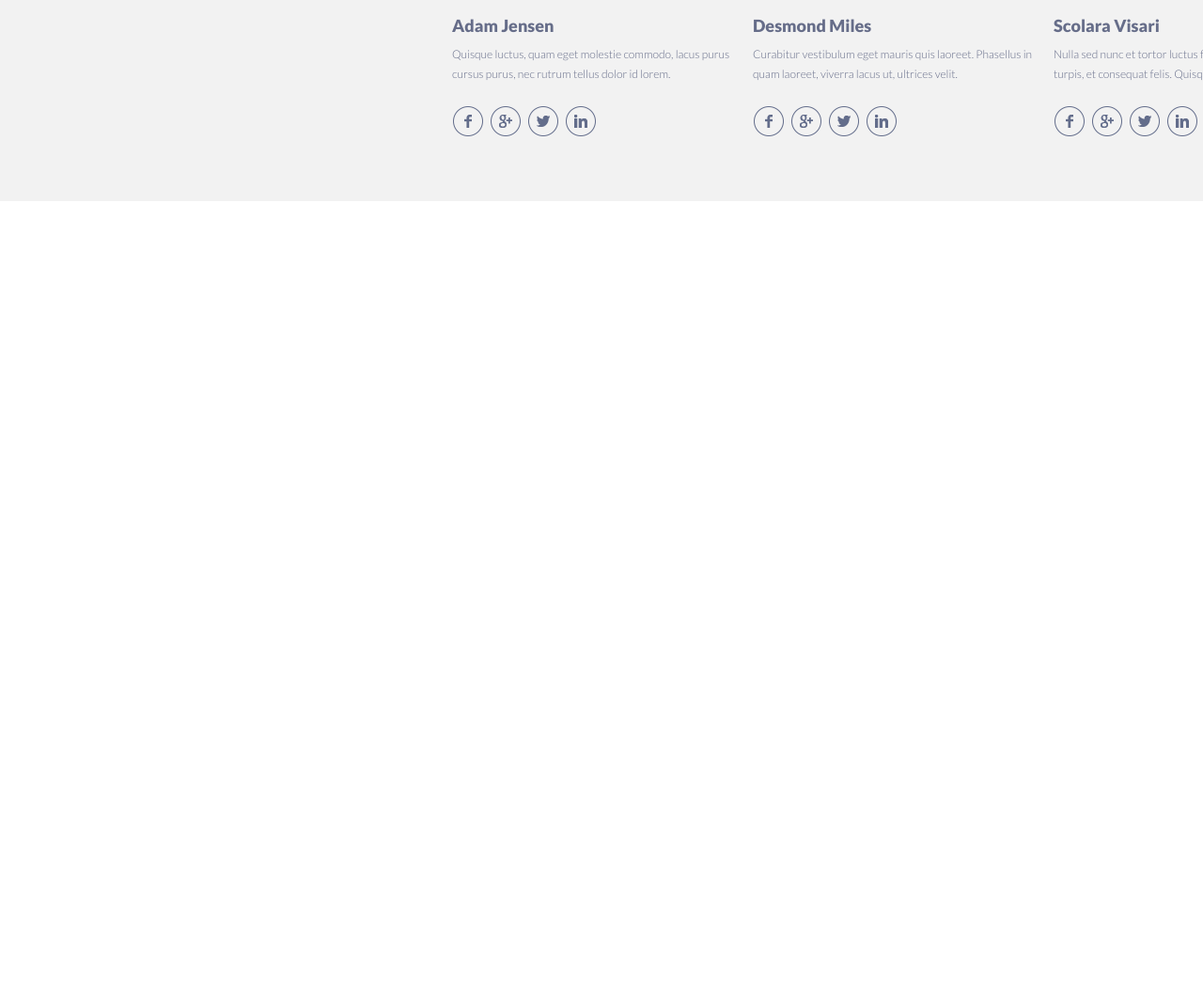
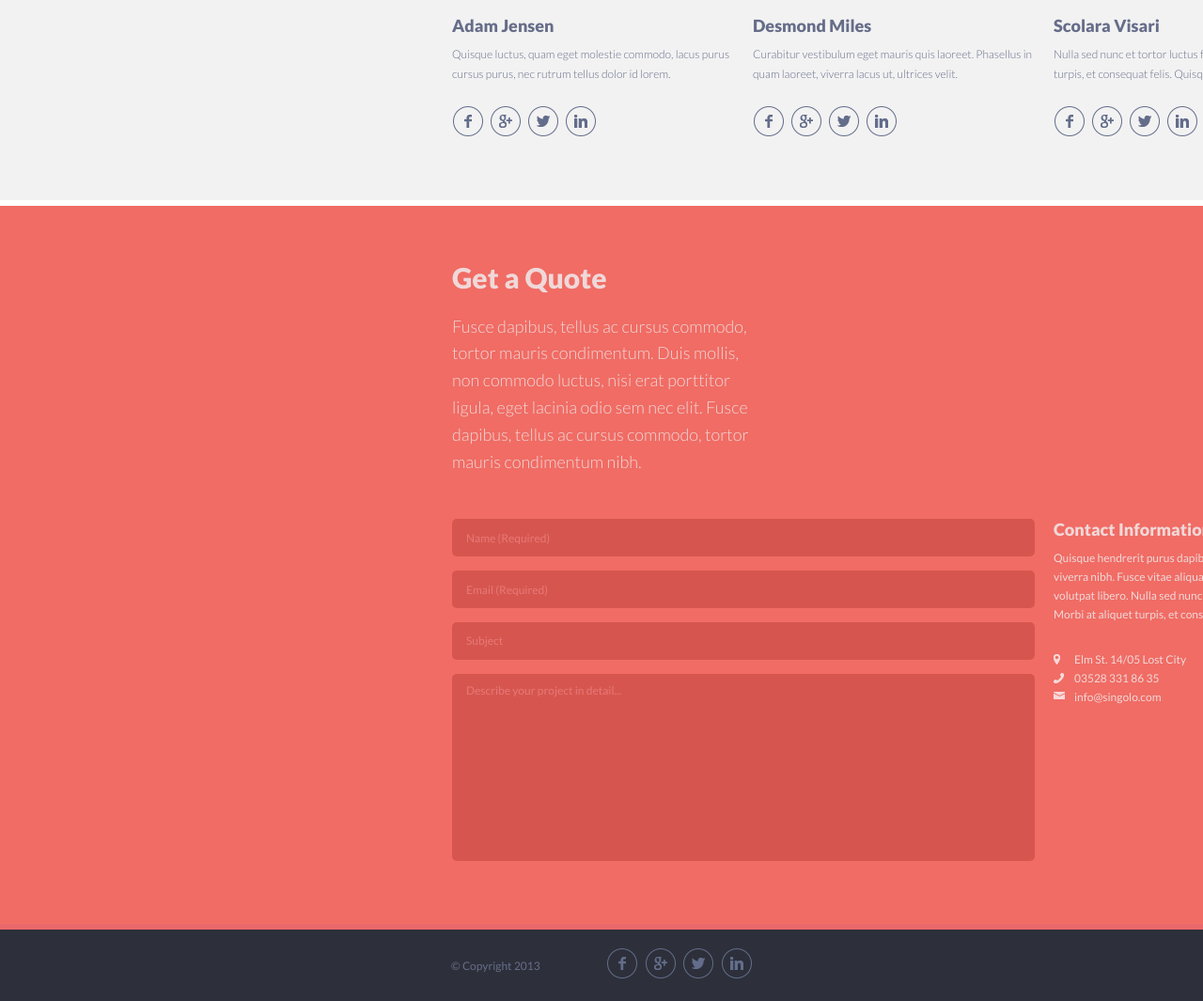
Before and after one commit to ThatcheRRR/singolo, a plain HTML site: page index.html in a window 1280 px wide. Shown: the part 3219-4284 px from the top of the page at 94% size. Before the commit the page ends 3439 px from the top, so only its background shows below. Drawn offline with Linux system fonts and the light colour scheme.

Commit message:
feat: add task solution

```diff
--- a/index.html
+++ b/index.html
@@ -213,5 +213,51 @@
                 </div>
             </div>
         </section>
+        <section id = "contact" class = "contact">
+            <div class = "contact__header">
+                Get a Quote
+            </div>
+            <div class = "contact__descr">
+                Fusce dapibus, tellus ac cursus commodo, tortor mauris condimentum. Duis mollis, non commodo luctus, nisi erat porttitor ligula, eget lacinia odio sem nec elit. Fusce dapibus, tellus ac cursus commodo, tortor mauris condimentum nibh.
+            </div>
+            <div class = "contact__bio info">
+                <form class = "info__form">
+                    <input type = "text" placeholder = "Name (Required)">
+                    <input type = "text" placeholder = "Email (Required)">
+                    <input type = "text" placeholder = "Subject">
+                    <textarea placeholder = "Describe your project in detail..."></textarea>
+                </form>
+                <div class = "info__location location">
+                    <div class = "location__header">
+                        Contact Information
+                    </div>
+                    <div class = "location__descr">
+                        Quisque hendrerit purus dapibus, ornare nibh vitae, viverra nibh. Fusce vitae aliquam tellus. Proin sit amet volutpat libero. Nulla sed nunc et tortor luctus faucibus. Morbi at aliquet turpis, et consequat felis.
+                    </div>
+                    <div class = "location__contacts">
+                        <div class = "location__contacts_city">
+                            Elm St. 14/05 Lost City
+                        </div>
+                        <div class = "location__contacts_number">
+                            03528 331 86 35
+                        </div>
+                        <div class = "location__contacts_mail">
+                            info@singolo.com
+                        </div>
+                    </div>
+                </div>
+            </div>
+        </section>
+        <footer class = "footer">
+            <div class = "footer__copyright">
+                © Copyright 2013
+            </div>
+            <div class = "footer__links">
+                <a href = #><img src = "assets/facebook.png"></a>
+                <a href = #><img src = "assets/google.png"></a>
+                <a href = #><img src = "assets/twitter.png"></a>
+                <a href = #><img src = "assets/linkedin.png"></a>
+            </div>
+        </footer>
     </body>
 </html>
--- a/style.css
+++ b/style.css
@@ -135,6 +135,7 @@ header > ul li:not(:last-child) {
 }
 
 .arrow:hover {
+    filter: grayscale(0.5);
     cursor: pointer;
 }
 
@@ -286,7 +287,7 @@ header > ul li:not(:last-child) {
     position: relative;
     padding: 0 481px;
     padding-top: 60px;
-    padding-bottom: 71px;
+    padding-bottom: 70px;
     color: #666d89;
     background-color: #f2f2f2;
 }
@@ -347,3 +348,155 @@ header > ul li:not(:last-child) {
     display: flex;
     justify-content: space-between;
 }
+
+.team__member_links img:hover {
+    filter: contrast(5);
+}
+
+.contact {
+    position: relative;
+    padding: 0 481px;
+    padding-top: 58px;
+    padding-bottom: 73px;
+    color: #f0d8d9;
+    background-color: #f06c64;
+}
+
+.contact::after {
+    content: "";
+    z-index: 2;
+    position: absolute;
+    bottom: 0;
+    left: 0;
+    display: block;
+    width: 100%;
+    height: 6px;
+    background-color: #ea676b;
+}
+
+.contact__header {
+    font-family: "Lato-Black";
+    font-size: 30px;
+}
+
+.contact__descr {
+    margin-top: 20px;
+    line-height: 1.8rem;
+    font-family: "Lato-Light";
+    font-size: 18px;
+}
+
+.info {
+    display: grid;
+    grid-template-columns: 605px 300px;
+    grid-gap: 35px;
+    margin-top: 47px;
+}
+
+.info__form {
+    display: grid;
+    height: 364px;
+    grid-template-rows: 1fr 1fr 1fr 5fr;
+    grid-gap: 15px;
+}
+
+input[type="text"],
+textarea {
+    resize: none;
+    font-family: "Lato-Regular";
+    width: 100%;
+    font-size: 12px;
+    padding-left: 15px;
+    color: #e87878;
+    background-color: #d6564f;
+    outline: none;
+    border: none;
+    border-radius: 5px;
+}
+
+textarea {
+    padding-top: 10px;
+}
+
+.location__header {
+    font-family: "Lato-Black";
+    font-size: 18px;
+}
+
+.location__descr {
+    margin-top: 10px;
+    line-height: 1.25rem;
+}
+
+.location__descr,
+.location__contacts {
+    font-family: "Lato-Regular";
+    font-size: 12px;
+}
+
+.location__contacts {
+    margin-top: 30px;
+}
+
+.location__contacts_mail,
+.location__contacts_city,
+.location__contacts_number {
+    display: flex;
+    align-items: center;
+    margin-bottom: 5px;
+}
+
+.location__contacts_city::before,
+.location__contacts_number::before,
+.location__contacts_mail::before {
+    content: "";
+    display: block;
+    width: 12px;
+    height: 12px;
+    margin-right: 10px;
+    text-align: center;
+}
+
+.location__contacts_city::before {
+    background: no-repeat url("assets/location.png");
+}
+
+.location__contacts_number::before {
+    background: no-repeat url("assets/number.png");
+}
+
+.location__contacts_mail::before {
+    background: no-repeat url("assets/mail.png");
+}
+
+input[type="text"]::placeholder,
+textarea::placeholder {
+    display: flex;
+    align-items: flex-start;
+    color: #e87878;
+}
+
+footer {
+    height: 76px;
+    display: flex;
+    align-items: center;
+    padding: 0 480px;
+    justify-content: space-between;
+    background-color: #2d303a;
+}
+
+.footer__copyright {
+    font-family: "Lato-Regular";
+    font-size: 12px;
+    color: #666d89;
+}
+
+.footer__links {
+    width: 154px;
+    display: flex;
+    justify-content: space-between;
+}
+
+.footer__links img:hover {
+    filter: brightness(0.1);
+}
```
Also changed, not shown: assets/location.png (added), assets/mail.png (added), assets/number.png (added).
